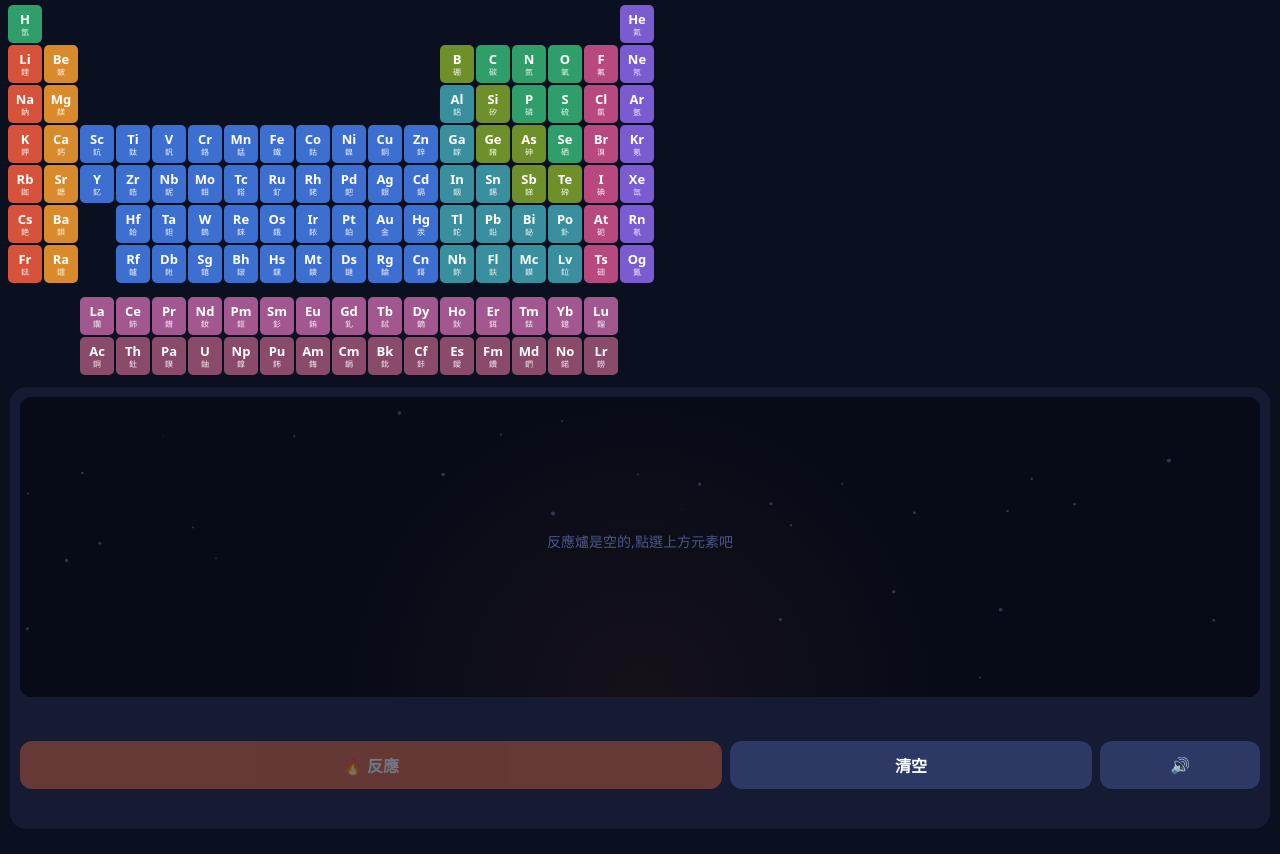
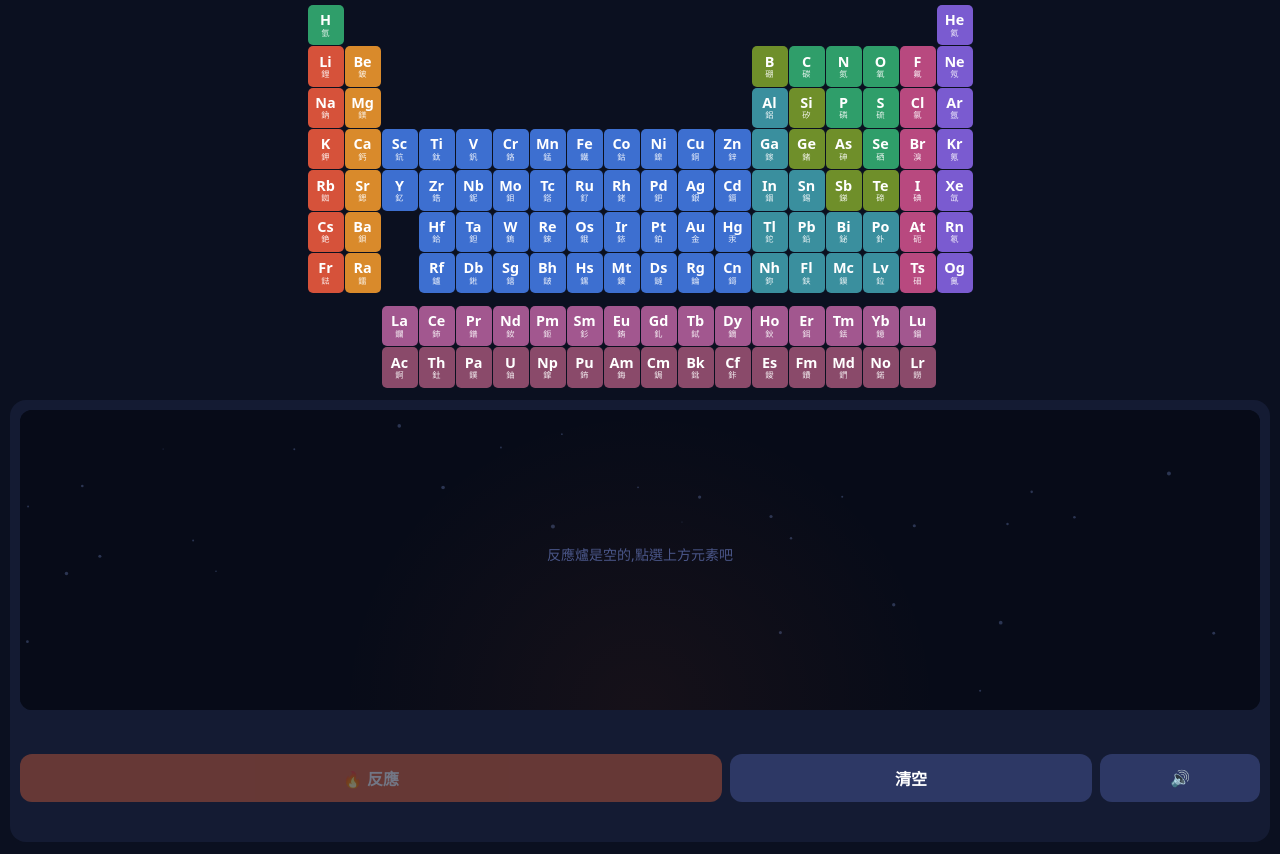
Before and after one commit to neptune3-oss/element-lab, a plain HTML site: page index.html in a window 1280 px wide. Shown: the part 59-913 px from the top of the page. Drawn offline with Linux system fonts and the light colour scheme.

Commit message:
Add files via upload

```diff
--- a/index.html
+++ b/index.html
@@ -9,10 +9,10 @@ html{scroll-padding-top:env(safe-area-inset-top,0px)}
 html,body{margin:0;background:var(--bg);color:var(--tx);font-family:system-ui,-apple-system,"PingFang TC","Noto Sans TC",sans-serif}
 h1{font-size:18px;margin:10px 12px 2px}
 .sub{font-size:12px;color:var(--mut);margin:0 12px 8px}
-#tw{overflow-x:auto;padding:0 8px 8px}
-#pt{display:grid;grid-template-columns:repeat(18,34px);grid-template-rows:repeat(7,38px) 10px 38px 38px;gap:2px;width:max-content}
+#tw{padding:0 8px 8px;--c:min(36px,calc((100vw - 33px)/18))}
+#pt{display:grid;grid-template-columns:repeat(18,var(--c));grid-template-rows:repeat(7,calc(var(--c)*1.12)) calc(var(--c)*.3) repeat(2,calc(var(--c)*1.12));gap:1px;width:max-content;margin:0 auto}
 .el{border-radius:5px;display:flex;flex-direction:column;align-items:center;justify-content:center;line-height:1;user-select:none;color:#fff;cursor:pointer}
-.el b{font-size:13px}.el small{font-size:8px;opacity:.9;margin-top:2px}
+.el b{font-size:max(8px,calc(var(--c)*.4))}.el small{font-size:max(5px,calc(var(--c)*.23));opacity:.9;margin-top:1px}@media(max-width:560px){.el small{display:none}.el{border-radius:3px}}
 .el:active{filter:brightness(1.4)}
 .ghost{position:fixed;z-index:9;transform:translate(-50%,-50%);background:#fff;color:#000;border-radius:50%;width:38px;height:38px;display:flex;align-items:center;justify-content:center;font-weight:700;pointer-events:none}
 #rx{margin:4px 10px 12px;background:var(--panel);border-radius:16px;padding:10px}
```
